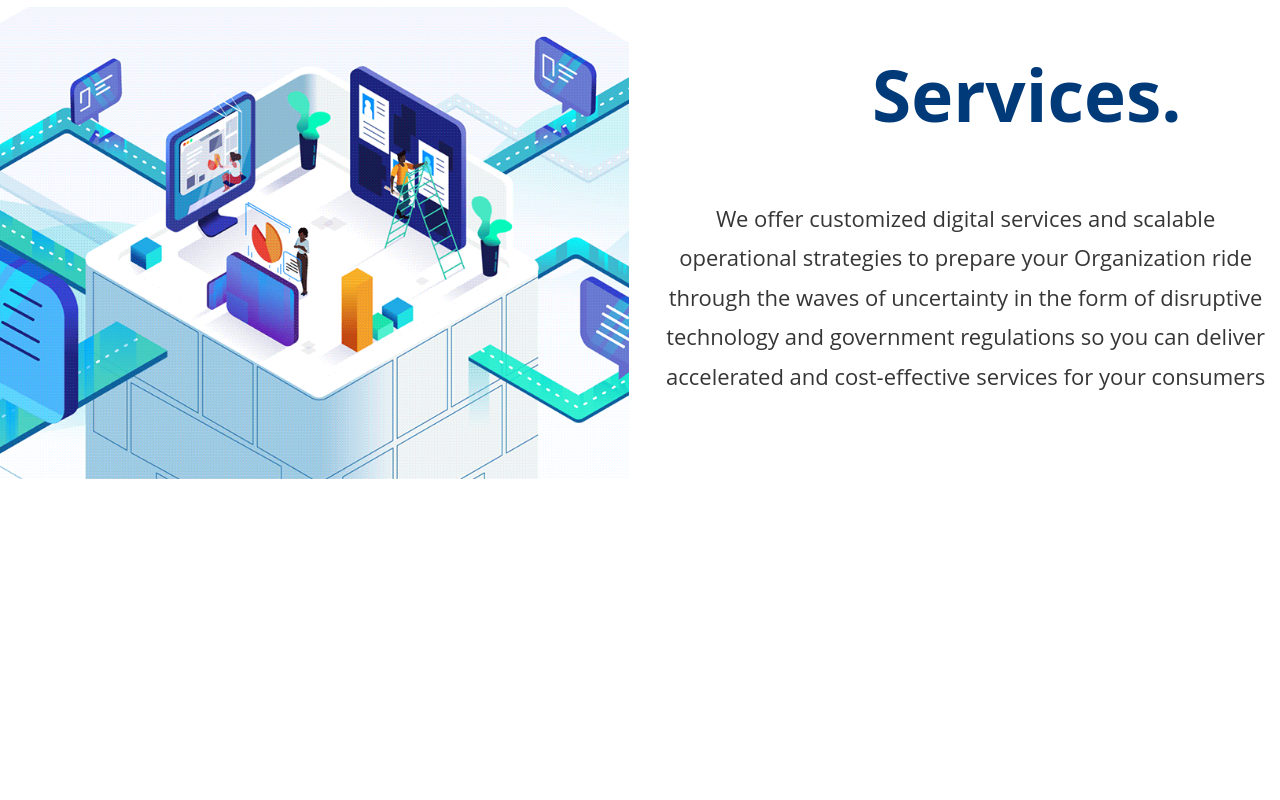
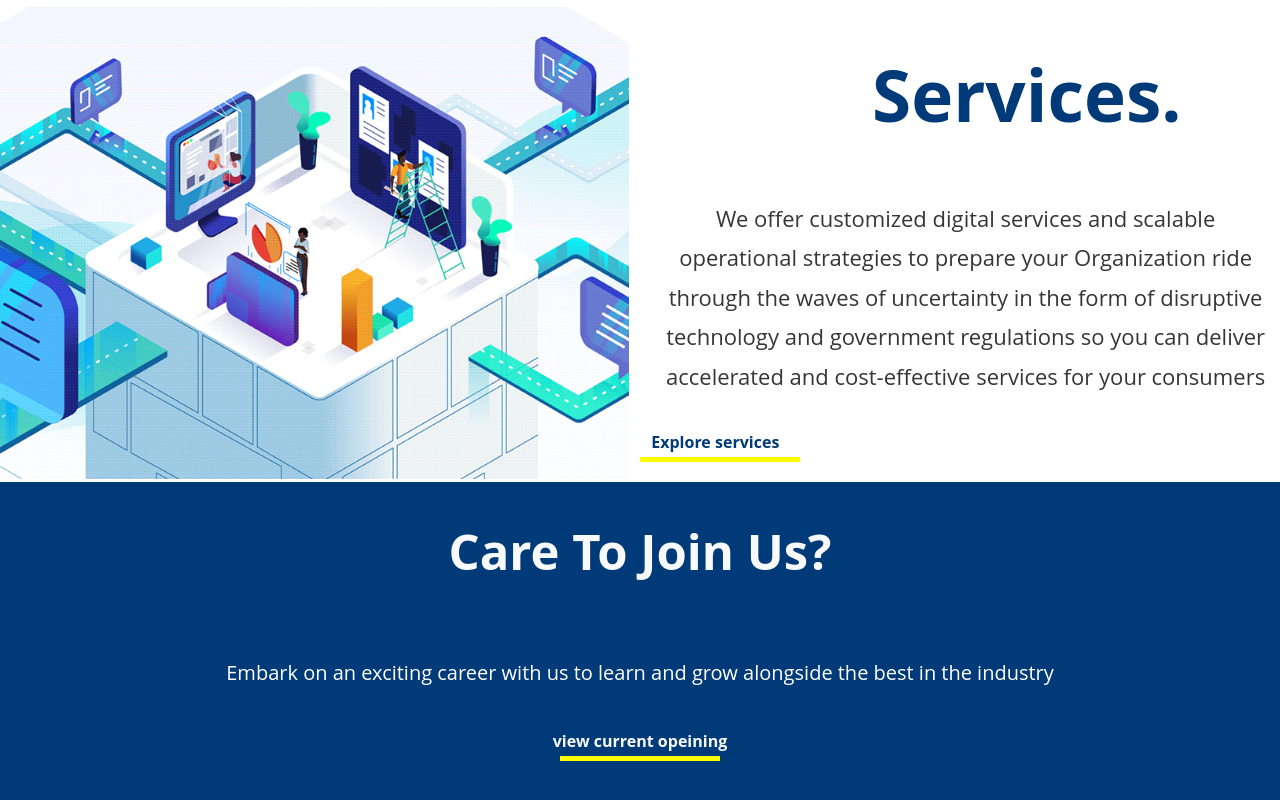
Before and after one commit to Syed-Hasnain-Askari/Animated-website, a React (Create React App) app: page / in a window 1280 px wide. Shown: the part 1598-2398 px from the top of the page. Before the commit the page ends 2077 px from the top, so only its background shows below. Built offline with nearby package versions, Linux system fonts and the light colour scheme.

Commit message:
Footer design

```diff
--- a/src/App.js
+++ b/src/App.js
@@ -1,6 +1,7 @@
 import Navbar from './Components/Navbar';
 import MainSection from './Components/MainSection';
 import Services from './Components/Services';
+import Footer from './Components/Footer';
 import './App.css';
 
 function App() {
@@ -9,6 +10,7 @@ function App() {
       <Navbar/>
       <MainSection/>
       <Services/>
+      <Footer/>
     </div>
   );
 }
--- /dev/null
+++ b/src/Components/Footer.jsx
@@ -0,0 +1,29 @@
+import React from 'react';
+import'./footer.css';
+import logo from "../images/logo2.png";
+
+export default function Footer() {
+    return (
+        <div className="footer-wrapper">
+            <div className="container">
+                <div className="row mx-auto d-flex justify-content-lg-center justify-content-center">
+                    <div className="row">
+                    <div className="col">
+                        <h1 className="text-light text-center py-5 footer-heading">Care To Join Us?</h1>
+                        <p className="text-center footer-paragraph">
+                        Embark on an exciting career with us to learn and grow alongside the best in the industry
+                        </p>
+                        <p className="text-center mt-5 text-light sub-heading">view current opeining</p>
+                        <div className="row d-flex justify-content-center pb-5">
+                        <div className="border-line"></div>
+                        </div>
+                    </div>
+                    </div>
+                    <div className="row">
+                    </div>
+
+                </div>
+            </div>
+        </div>
+    )
+}
--- a/src/Components/Services.jsx
+++ b/src/Components/Services.jsx
@@ -23,6 +23,12 @@ export default function Services() {
                          </p>
                         </div>
                    </div>
+                   <div className="row">
+                        <p className="explore-services mt-4">Explore services</p>
+                   </div>
+                   <div className="row">
+                        <div className="border-line"></div>
+                        </div>
                 </div>
             </div>
         </div>
--- /dev/null
+++ b/src/Components/footer.css
@@ -0,0 +1,30 @@
+.footer-wrapper{
+    background-color: #003a78;
+    height: 600px;
+}
+.footer-heading{
+    font-size: calc((11 *(1em - 13px) - -2em - 3px));
+    color: #fff;
+    line-height: 1;
+    letter-spacing: 0;
+    font-weight: 700;
+    margin-bottom: 37px;
+}
+.footer-paragraph{
+    font-size: calc((1 *(1em - 13px) - -2em - 12px));
+    color: #fff;
+    margin: 0 auto;
+}
+.sub-heading{
+    font-size: calc((-.99 *(1em - 13px) - -2em - 12px));
+    line-height: 1;
+    letter-spacing: 0;
+    font-weight: 700;
+    padding-bottom: 12px;
+}
+.border-line{
+    position: relative;
+    bottom: 20px;
+    width: 160px;
+    border-bottom: 5px solid yellow;
+}
--- a/src/Components/services.css
+++ b/src/Components/services.css
@@ -12,3 +12,16 @@
     line-height: 1.8;
     letter-spacing: 0;
 }
+.explore-services{
+    font-size: calc((-.99 *(1em - 13px) - -2em - 12px));
+    line-height: 1;
+    letter-spacing: 0;
+    font-weight: 700;
+    padding-bottom: 12px;
+    color: #003a78;
+}
+.border-line{
+    position: relative;
+    bottom: 20px;
+    border-bottom: 5px solid yellow;
+}
```
Also changed, not shown: 2 other files (tests, documents, lock files or other folders).
